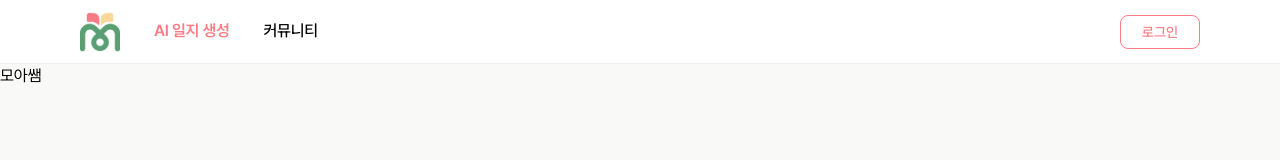
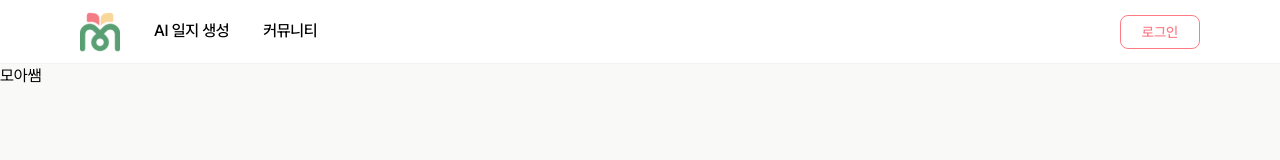
Before and after one commit to 7-baduki/moassam-frontend, a Next.js app: page / in a window 1280 px wide. Shown: the top 160 px of the page. Built offline with nearby package versions, Linux system fonts and the light colour scheme.

Commit message:
feature: 경로 별 헤더 Active 활성화 (#49)

```diff
--- /dev/null
+++ b/app/community/page.tsx
@@ -0,0 +1,5 @@
+import { redirect } from 'next/navigation';
+
+export default function CommunityPage() {
+  redirect('/community/moabang');
+}
--- a/components/common/header/Header.tsx
+++ b/components/common/header/Header.tsx
@@ -1,9 +1,11 @@
 'use client';
 
 import Link from 'next/link';
+import { usePathname } from 'next/navigation';
 import { Button } from '@/components/common/button/Button';
 import { MainLogoIcon, ProfileIcon } from '@/app/assets/icons';
 import { useLoginModalStore } from '@/stores/loginModalStore';
+import NAV_ITEMS from '@/constants/common/nav-items';
 
 interface HeaderProps {
   isLoggedIn?: boolean;
@@ -11,6 +13,7 @@ interface HeaderProps {
 
 export default function Header({ isLoggedIn = false }: HeaderProps) {
   const openLoginModal = useLoginModalStore((state) => state.open);
+  const pathname = usePathname();
   return (
     <header className="flex h-16 items-center justify-between border-b border-black-200 px-20">
       <div className="flex items-center gap-8.5">
@@ -21,10 +24,15 @@ export default function Header({ isLoggedIn = false }: HeaderProps) {
           aria-label="주요 메뉴"
           className="flex items-center gap-8.5 text-base leading-[140%] font-medium tracking-[-0.02em]"
         >
-          <Link href="/ai" className="font-semibold text-pink-500">
-            AI 일지 생성
-          </Link>
-          <Link href="/community/moabang">커뮤니티</Link>
+          {NAV_ITEMS.map(({ href, label }) => (
+            <Link
+              key={href}
+              href={href}
+              className={pathname.startsWith(href) ? 'font-semibold text-pink-500' : ''}
+            >
+              {label}
+            </Link>
+          ))}
         </nav>
       </div>
       <div className="flex items-center gap-5">
--- /dev/null
+++ b/constants/common/nav-items.ts
@@ -0,0 +1,6 @@
+const NAV_ITEMS = [
+  { href: '/ai', label: 'AI 일지 생성' },
+  { href: '/community', label: '커뮤니티' },
+];
+
+export default NAV_ITEMS;
```
